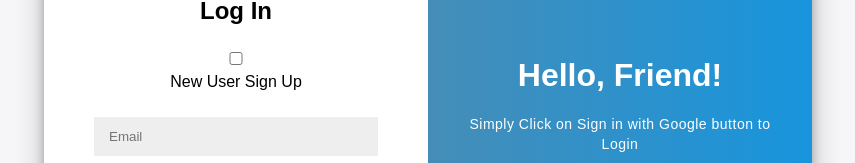
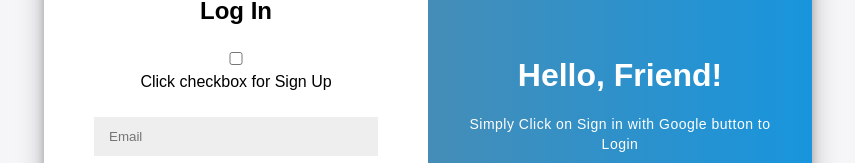
Before and after one commit to tarequl30/fire-auth, a React (Create React App) app: page / in a window 1280 px wide. Shown: the part 211-374 px from the top of the page, without its empty margins (212-1067 px from the left). Built offline with nearby package versions, Linux system fonts and the light colour scheme.

Commit message:
clean up

```diff
--- a/src/App.js
+++ b/src/App.js
@@ -175,7 +175,7 @@ return (
     <div class="form-container sign-in-container">
 	    <form >
         <h2>{newUser ? 'Sign Up' : 'Log In'}</h2>
-            <input type="checkbox" onChange={() => setNewUser(!newUser)} name="" id=""/> <label htmlFor="newUser">New User Sign Up</label>
+            <input type="checkbox" onChange={() => setNewUser(!newUser)} name="" id=""/> <label htmlFor="newUser">Click checkbox for Sign Up</label>
            {newUser && <input type="text" name='name' onBlur={handleChange} placeholder="name"/>}
             <br/>
             <input type="text" placeholder="Email" name='email' onBlur={handleChange} required/>
```
